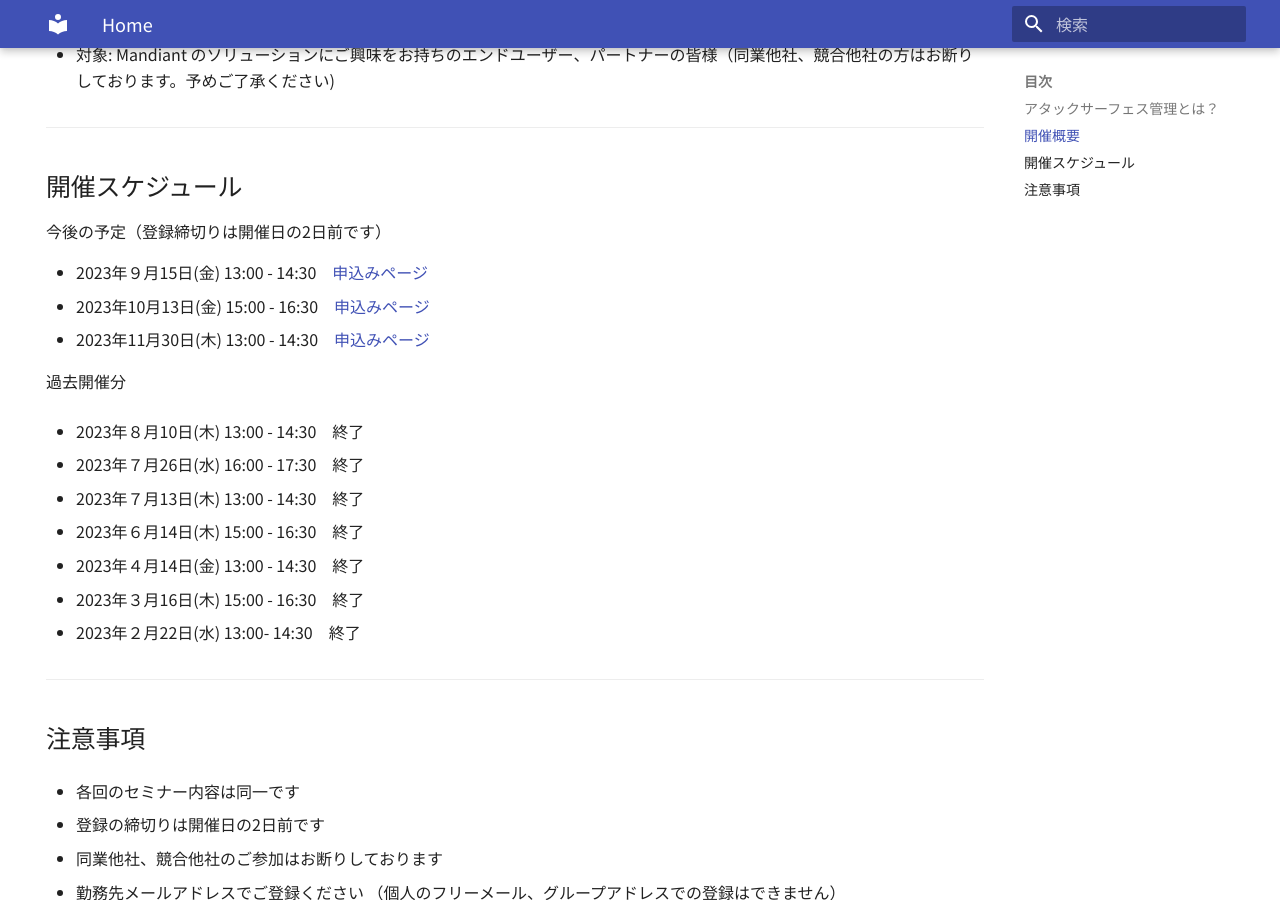
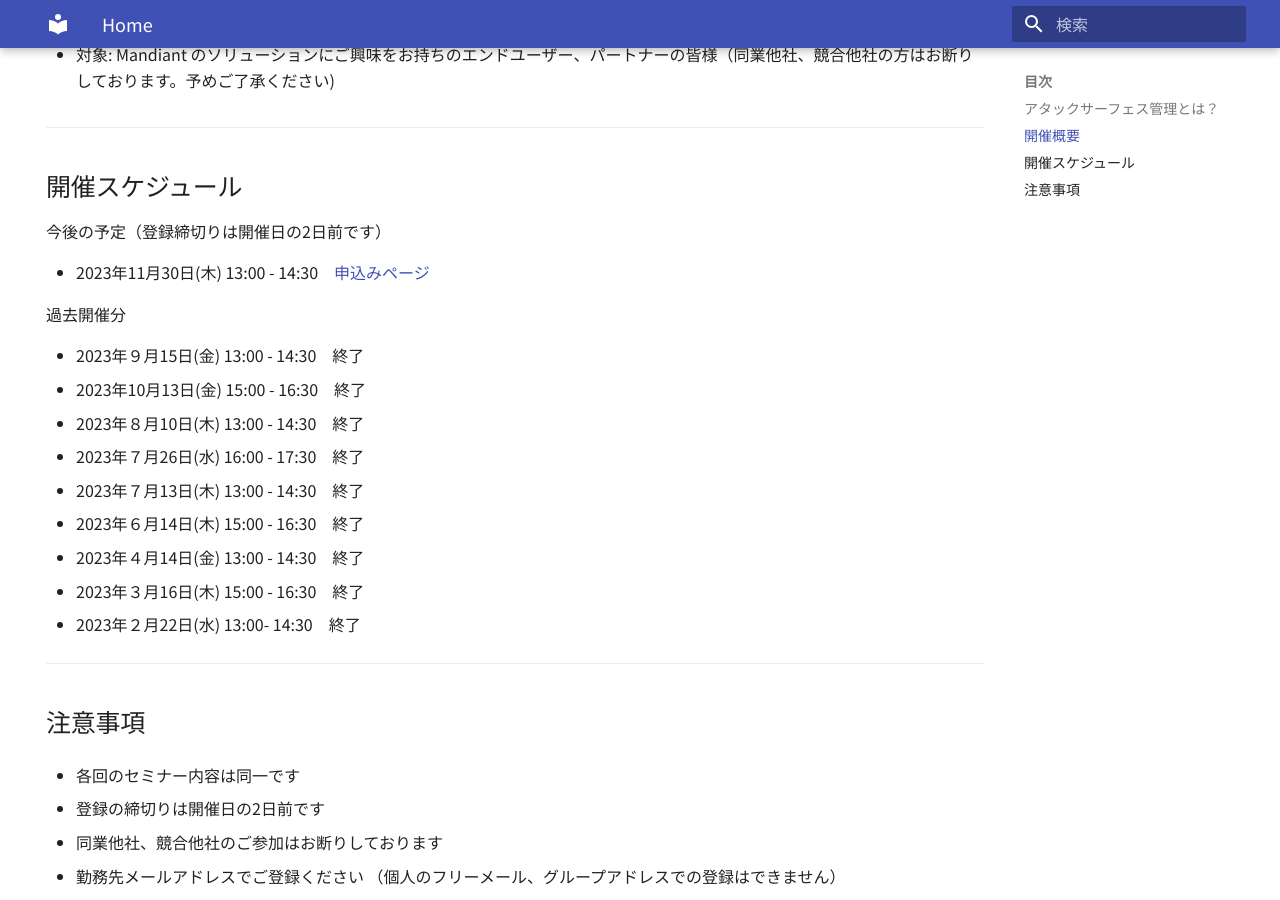
Before and after one commit to skiritan/mndt-seminar, an MkDocs documentation site: the page built from docs/index.md, in a window 1280 px wide and 900 px high, scrolled down 1372 px. Built offline with MkDocs 1.6.1 and Material for MkDocs 9.7.7, drawn with Linux system fonts in a browser that asks for light colours.

Commit message:
rev20231030a commit

```diff
--- a/docs/index.md
+++ b/docs/index.md
@@ -43,24 +43,18 @@
 
 今後の予定（登録締切りは開催日の2日前です）
 
-- 2023年９月15日(金) 13:00 - 14:30　[申込みページ](https://events.teams.microsoft.com/event/74b18bef-59ab-4a73-9b7a-94323382ff07@c30170dd-27b1-4418-8fd0-8fa942a24cf8)
-- 2023年10月13日(金) 15:00 - 16:30　[申込みページ](https://events.teams.microsoft.com/event/7626eec6-75f5-4eda-8007-7b2c0fd7dec9@c30170dd-27b1-4418-8fd0-8fa942a24cf8)
 - 2023年11月30日(木) 13:00 - 14:30　[申込みページ](https://events.teams.microsoft.com/event/36818e47-c6fa-4723-ba5c-0f0732a7efe3@c30170dd-27b1-4418-8fd0-8fa942a24cf8)
 
 過去開催分
 
+- 2023年９月15日(金) 13:00 - 14:30　終了
+- 2023年10月13日(金) 15:00 - 16:30　終了
 - 2023年８月10日(木) 13:00 - 14:30　終了
-
 - 2023年７月26日(水) 16:00 - 17:30　終了
-
 - 2023年７月13日(木) 13:00 - 14:30　終了
-
 - 2023年６月14日(木) 15:00 - 16:30　終了
-
 - 2023年４月14日(金) 13:00 - 14:30　終了
-
 - 2023年３月16日(木) 15:00 - 16:30　終了
-
 - 2023年２月22日(水) 13:00- 14:30　終了
 
 ---
```
Also changed, not shown: site/404.html, site/index.html, site/search/search_index.json, 1 other file.
